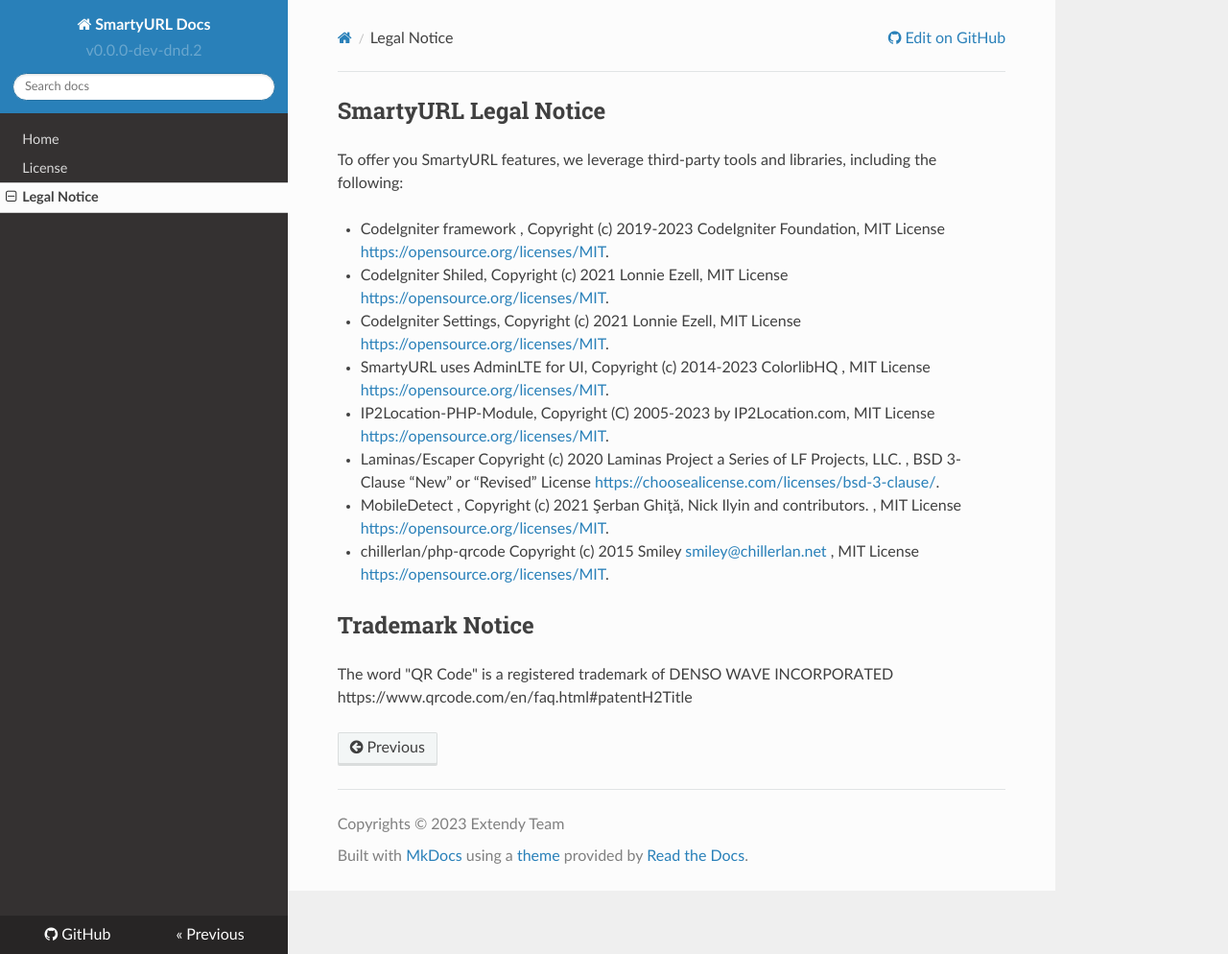
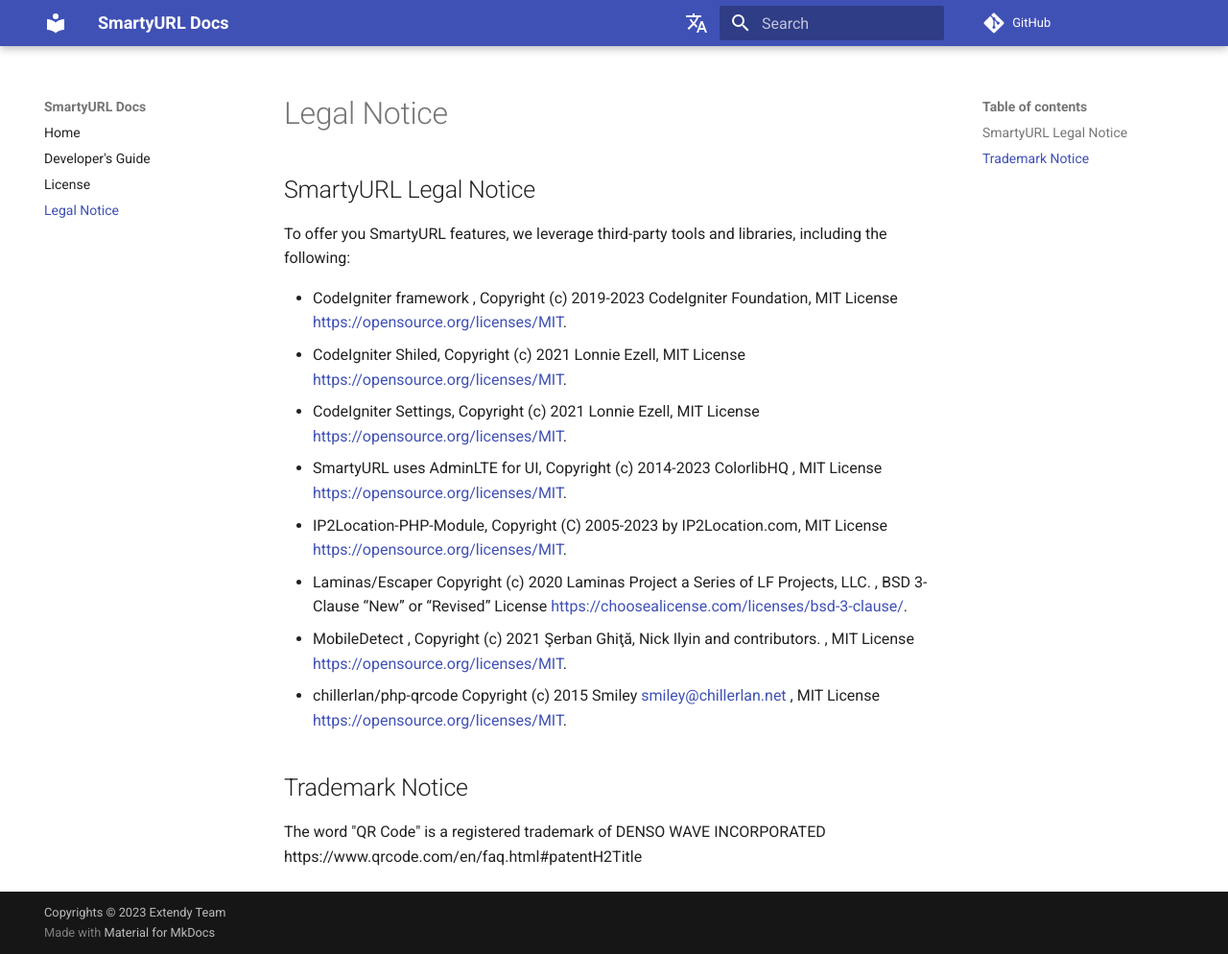
Before and after one commit to Extendy/SmartyURL, an MkDocs documentation site: the page built from docs/legalnotice.md, in a window 1280 px wide and 994 px high. Shown: the whole window at 96% size. Built offline with MkDocs 1.6.1 and Material for MkDocs 9.7.7, drawn with Linux system fonts in a browser that asks for light colours; nearby versions of some CDN libraries; comment, search, counter and statistics services are not loaded.

Commit message:
docs: use material on docs

```diff
--- a/mkdocs.yml
+++ b/mkdocs.yml
@@ -5,13 +5,23 @@ repo_url: https://github.com/Extendy/SmartyURL
 site_description: 'SmartyURL Documentation'
 site_author: 'Extendy Team'
 copyright: 'Copyrights © 2023 Extendy Team'
-edit_uri: 'blob/main/_docs'
 nav:
   - Home: index.md
+  - Developer's Guide: developers.md
   - License: license.md
   - Legal Notice: legalnotice.md
-theme: readthedocs
+theme:
+    name: material
+    language: en
+    direction: ltr
 extra:
   version: v0.0.0-dev-dnd.2
+  alternate:
+    - name: English
+      link: ./
+      lang: en
+    - name: عربي
+      link: /ar/
+      lang: ar
 markdown_extensions:
   - admonition
```
Also changed, not shown: docs/developers.md (+1 -1 lines).
